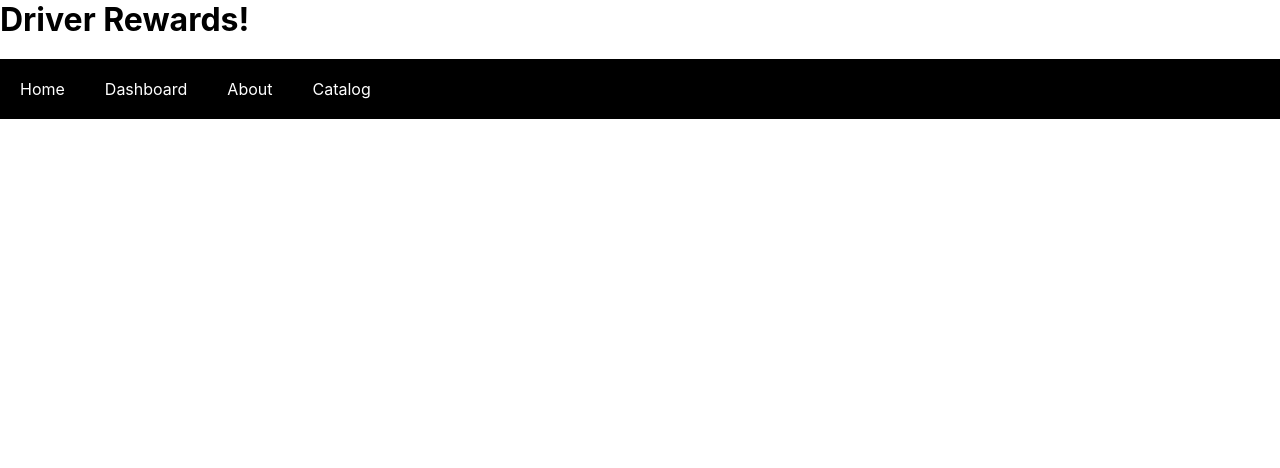
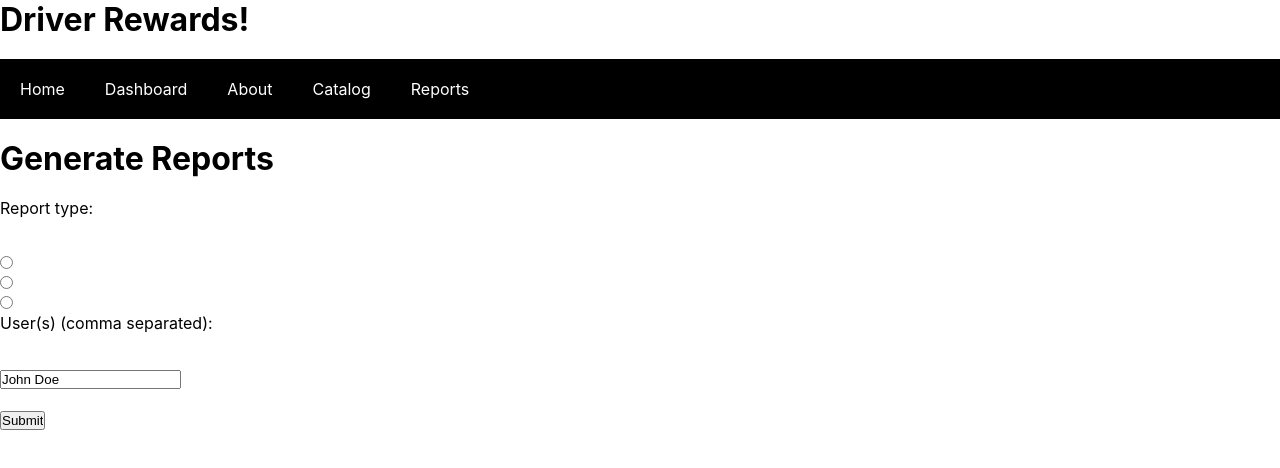
Before and after one commit to 80kb/Team04-ReactApp, a React (Create React App) app: page /reports in a window 1280 px wide. Shown: the top 468 px of the page. Built offline with nearby package versions, Linux system fonts and the light colour scheme; no server answers.

Commit message:
Sync to gh

```diff
--- a/src/components/Catalog.js
+++ b/src/components/Catalog.js
@@ -1,3 +1,41 @@
+import $ from 'jquery';
+
+var settings = {
+	"url": "https://svcs.ebay.com/services/search/FindingService/v1?keywords=iphone 15",
+	"method": "POST",
+	"timeout": 0,
+	"headers": {
+		"X-EBAY-SOA-SECURITY-APPNAME": "EthanCof-Team04We-PRD-66deb8e82-133a021b",
+		"X-EBAY-SOA-OPERATION-NAME": "findItemsAdvanced",
+		"x-ebay-soa-response-data-format": "JSON",
+		"x-ebay-soa-request-data-format": "JSON",
+		"Access-Control-Allow-Origin": "*/*",
+		"Content-Type": "application/json"
+	},
+	"data": JSON.stringify({
+		"findItemsAdvancedRequest": {
+			"itemFilter": [
+				{
+					"name": "ListingType",
+					"value": "FixedPrice"
+				},
+				{
+					"name": "Condition",
+					"value": "1000"
+				}
+			],
+			"paginationInput": {
+				"entriesPerPage": 25,
+				"pageNumber": 1
+			}
+		}
+	}),
+};
+
+$.ajax(settings).done(function (response) {
+	console.log(response);
+});
+
 const Catalog = () => (
 	<div className='catalog'>
 	<h1>Driver Reward Catalog</h1>
--- a/src/components/Main.js
+++ b/src/components/Main.js
@@ -2,6 +2,7 @@ import { Routes, Route } from 'react-router-dom';
 import About from './About';
 import Catalog from './Catalog';
 import Dashboard from './Dashboard';
+import Reports from './Reports';
 
 const Home = () => (
 	<div className='home'>
@@ -16,6 +17,7 @@ const Main = () => (
 		<Route exact path='/about' element={<About/>}></Route>
 		<Route exact path='/catalog' element={<Catalog/>}></Route>
 		<Route exact path='/dashboard' element={<Dashboard/>}></Route>
+		<Route exact path='/reports' element={<Reports/>}></Route>
 	</Routes>
 );
 
--- a/src/components/Navigation.js
+++ b/src/components/Navigation.js
@@ -7,6 +7,7 @@ const Navigation = () => (
 		<li><NavLink to="/dashboard">Dashboard</NavLink></li>
 		<li><NavLink to="/about">About</NavLink></li>
 		<li><NavLink to="/catalog">Catalog</NavLink></li>
+		<li><NavLink to="/reports">Reports</NavLink></li>
 		</ul>
 	</nav>
 );
--- /dev/null
+++ b/src/components/Reports.js
@@ -0,0 +1,16 @@
+const Reports = () => (
+	<div className='reports'>
+	<h1>Generate Reports</h1>
+	<form action="/">
+		<p>Report type:</p><br/>
+		<input type="radio"/><br/>
+		<input type="radio"/><br/>
+		<input type="radio"/><br/>
+		<p>User(s) (comma separated):</p><br/>
+		<input type="text" id="lname" name="lname" value="John Doe"/><br/><br/>
+		<input type="submit" value="Submit"/>
+	</form>
+	</div>
+);
+
+export default Reports;
```
